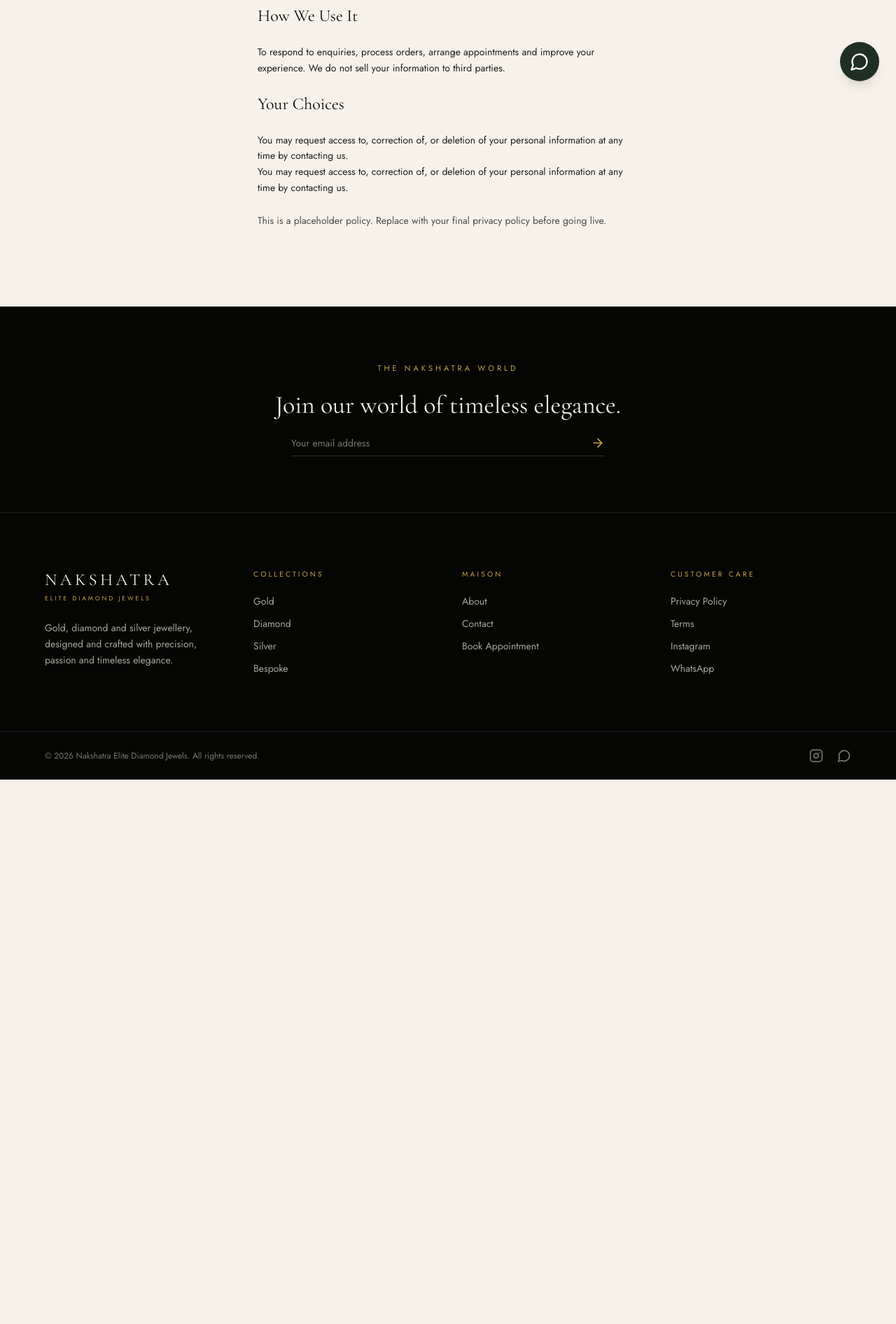
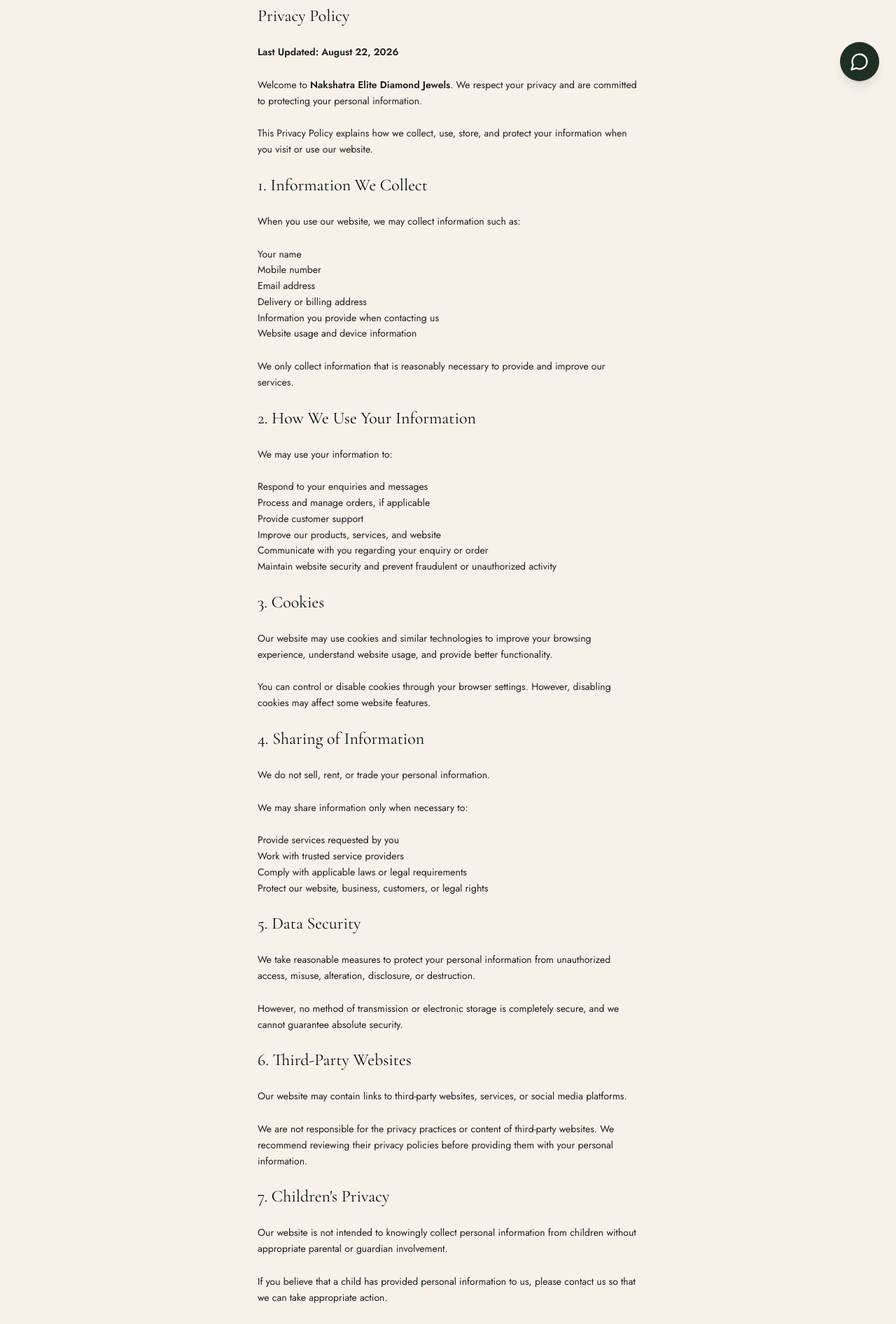
Before and after one commit to patelishika0612/nakshatra-jewellery, a React (Vite) app: page /privacy in a window 1280 px wide. Shown: the part 660-2552 px from the top of the page at 70% size. Before the commit the page ends 1774 px from the top, so only its background shows below. Built offline with nearby package versions, Linux system fonts and the light colour scheme.

Commit message:
Merge remote changes

```diff
--- a/src/components/Footer.tsx
+++ b/src/components/Footer.tsx
@@ -98,7 +98,7 @@ export default function Footer() {
           </h3>
           <ul className="mt-5 space-y-3 font-body text-sm text-charcoal-300">
             <li><Link to="/privacy" className="link-underline hover:text-ivory">Privacy Policy</Link></li>
-            <li><Link to="/terms" className="link-underline hover:text-ivory">Terms</Link></li>
+            <li><Link to="/terms" className="link-underline hover:text-ivory">Terms & Conditions</Link></li>
             <li>
               <a
                 href={site.instagramUrl}
--- a/src/config/site.ts
+++ b/src/config/site.ts
@@ -22,7 +22,7 @@ export const site = {
 };
 
 export const navLinks = [
-  { label: 'Homeee', to: '/' },
+  { label: 'Home', to: '/' },
   { label: 'Collections', to: '/collections' },
   { label: 'Gold', to: '/gold' },
   { label: 'Diamonds', to: '/diamonds' },
--- a/src/pages/PrivacyPage.tsx
+++ b/src/pages/PrivacyPage.tsx
@@ -22,24 +22,209 @@ export default function PrivacyPage() {
             contact details and enquiry content — when you use our forms,
             wishlist, cart or WhatsApp enquiry.
           </p>
-          <h2 className="font-heading text-2xl text-charcoal-900">How We Use It</h2>
-          <p>
-            To respond to enquiries, process orders, arrange appointments and
-            improve your experience. We do not sell your information to third
-            parties.
-          </p>
-          <h2 className="font-heading text-2xl text-charcoal-900">Your Choices</h2>
-          <p>
-            You may request access to, correction of, or deletion of your
-            personal information at any time by contacting us.
-<br/>
-             You may request access to, correction of, or deletion of your
-            personal information at any time by contacting us.
-          </p>
-          <p className="text-charcoal-500">
-            This is a placeholder policy. Replace with your final privacy policy
-            before going live.
-          </p>
+ <h2 className="font-heading text-2xl text-charcoal-900">
+  Privacy Policy
+</h2>
+
+<p>
+  <strong>Last Updated: August 22, 2026</strong>
+</p>
+
+<p>
+  Welcome to <strong>Nakshatra Elite Diamond Jewels</strong>. We respect your privacy
+  and are committed to protecting your personal information.
+</p>
+
+<p>
+  This Privacy Policy explains how we collect, use, store, and protect your
+  information when you visit or use our website.
+</p>
+
+<h2 className="font-heading text-2xl text-charcoal-900">
+  1. Information We Collect
+</h2>
+
+<p>
+  When you use our website, we may collect information such as:
+</p>
+
+<ul>
+  <li>Your name</li>
+  <li>Mobile number</li>
+  <li>Email address</li>
+  <li>Delivery or billing address</li>
+  <li>Information you provide when contacting us</li>
+  <li>Website usage and device information</li>
+</ul>
+
+<p>
+  We only collect information that is reasonably necessary to provide and
+  improve our services.
+</p>
+
+<h2 className="font-heading text-2xl text-charcoal-900">
+  2. How We Use Your Information
+</h2>
+
+<p>We may use your information to:</p>
+
+<ul>
+  <li>Respond to your enquiries and messages</li>
+  <li>Process and manage orders, if applicable</li>
+  <li>Provide customer support</li>
+  <li>Improve our products, services, and website</li>
+  <li>Communicate with you regarding your enquiry or order</li>
+  <li>
+    Maintain website security and prevent fraudulent or unauthorized
+    activity
+  </li>
+</ul>
+
+<h2 className="font-heading text-2xl text-charcoal-900">
+  3. Cookies
+</h2>
+
+<p>
+  Our website may use cookies and similar technologies to improve your
+  browsing experience, understand website usage, and provide better
+  functionality.
+</p>
+
+<p>
+  You can control or disable cookies through your browser settings.
+  However, disabling cookies may affect some website features.
+</p>
+
+<h2 className="font-heading text-2xl text-charcoal-900">
+  4. Sharing of Information
+</h2>
+
+<p>
+  We do not sell, rent, or trade your personal information.
+</p>
+
+<p>We may share information only when necessary to:</p>
+
+<ul>
+  <li>Provide services requested by you</li>
+  <li>Work with trusted service providers</li>
+  <li>Comply with applicable laws or legal requirements</li>
+  <li>
+    Protect our website, business, customers, or legal rights
+  </li>
+</ul>
+
+<h2 className="font-heading text-2xl text-charcoal-900">
+  5. Data Security
+</h2>
+
+<p>
+  We take reasonable measures to protect your personal information from
+  unauthorized access, misuse, alteration, disclosure, or destruction.
+</p>
+
+<p>
+  However, no method of transmission or electronic storage is completely
+  secure, and we cannot guarantee absolute security.
+</p>
+
+<h2 className="font-heading text-2xl text-charcoal-900">
+  6. Third-Party Websites
+</h2>
+
+<p>
+  Our website may contain links to third-party websites, services, or
+  social media platforms.
+</p>
+
+<p>
+  We are not responsible for the privacy practices or content of
+  third-party websites. We recommend reviewing their privacy policies
+  before providing them with your personal information.
+</p>
+
+<h2 className="font-heading text-2xl text-charcoal-900">
+  7. Children's Privacy
+</h2>
+
+<p>
+  Our website is not intended to knowingly collect personal information
+  from children without appropriate parental or guardian involvement.
+</p>
+
+<p>
+  If you believe that a child has provided personal information to us,
+  please contact us so that we can take appropriate action.
+</p>
+
+<h2 className="font-heading text-2xl text-charcoal-900">
+  8. Your Privacy Rights
+</h2>
+
+<p>
+  Depending on applicable law, you may have the right to:
+</p>
+
+<ul>
+  <li>Request access to your personal information</li>
+  <li>Request correction of inaccurate information</li>
+  <li>Request deletion of your personal information</li>
+  <li>Withdraw consent where applicable</li>
+  <li>Ask questions about how your information is used</li>
+</ul>
+
+<p>
+  To exercise these rights, please contact us using the contact details
+  provided below.
+</p>
+
+<h2 className="font-heading text-2xl text-charcoal-900">
+  9. Changes to This Privacy Policy
+</h2>
+
+<p>
+  We may update this Privacy Policy from time to time.
+</p>
+
+<p>
+  Any changes will be posted on this page with an updated
+  <strong> Last Updated</strong> date.
+</p>
+
+<h2 className="font-heading text-2xl text-charcoal-900">
+  10. Contact Us
+</h2>
+
+<p>
+  If you have any questions, concerns, or requests regarding this Privacy
+  Policy, please contact us:
+</p>
+
+<p>
+  <strong>Nakshatra Elite Diamond Jewels</strong>
+  <br />
+  <strong>Email:</strong>{" "}
+  <a
+    href="mailto:nakshatraelitesurat@gmail.com"
+    className="text-charcoal-700 hover:underline"
+  >
+    nakshatraelitesurat@gmail.com
+  </a>
+  <br />
+ <strong>Phone:</strong>{" "}
+  <a
+    href="tel:+917284948918"
+    className="text-charcoal-700 hover:underline"
+  >
+    +91 72849 48918
+  </a>  <br />
+  <strong>Address:</strong> Surat, Gujarat 395004
+</p>
+
+<p>
+  By using our website, you acknowledge that you have read and understood
+  this Privacy Policy.
+</p>
         </div>
       </article>
     </>
```
